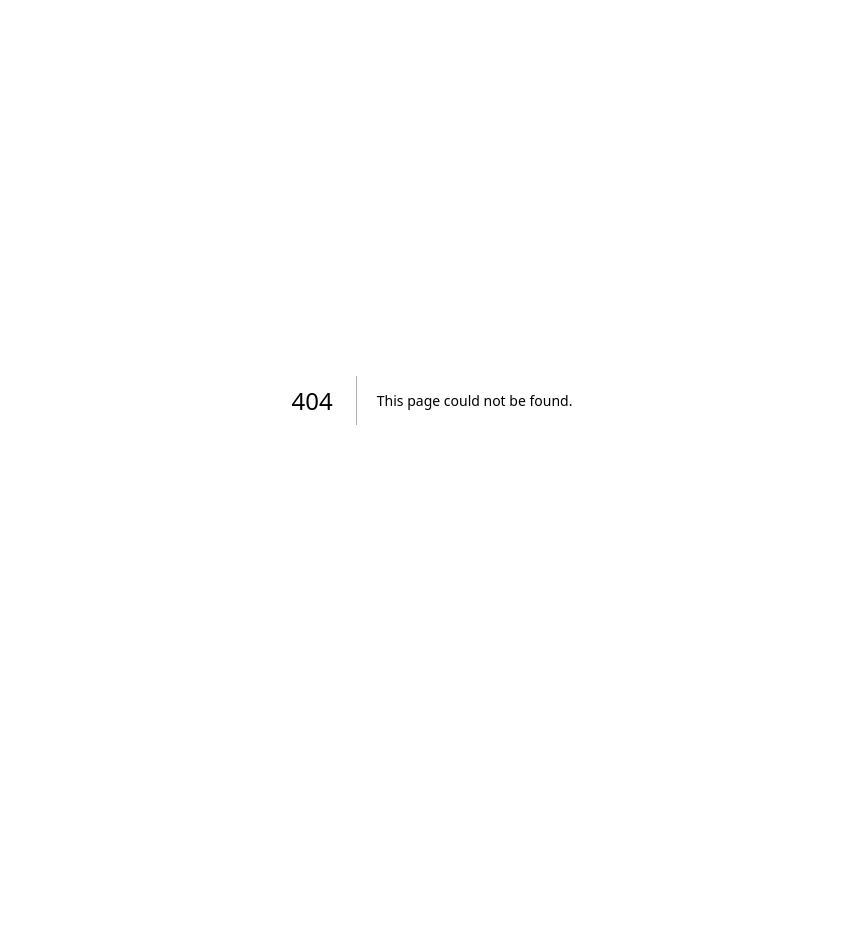
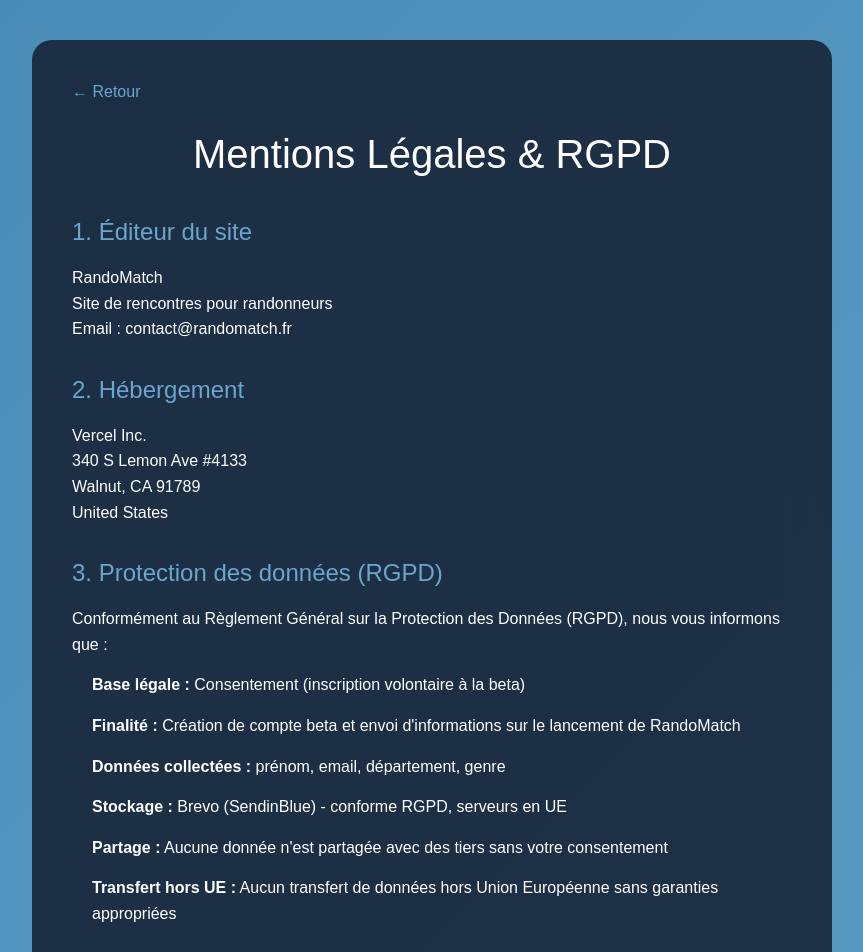
Before and after one commit to IKGBfr/randomatch, a Next.js app: page /legal in a window 1280 px wide. Before the commit this address had no page. Shown: the top 952 px of the page, without its empty margins (208-1071 px from the left). Before the commit the page ends 800 px from the top, so only its background shows below. Built offline with nearby package versions, Linux system fonts and the light colour scheme.

Commit message:
Update 1

```diff
--- a/src/app/beta/page.tsx
+++ b/src/app/beta/page.tsx
@@ -2,6 +2,7 @@
 import { useState, useEffect } from 'react';
 import Head from 'next/head';
 import styled from '@emotion/styled';
+import Link from 'next/link';
 
 const Container = styled.div`
   min-height: 100vh;
@@ -96,11 +97,13 @@
 `;
 
 const CounterBadge = styled.div`
-  background: linear-gradient(135deg, #4a7044, #6b8e23);
+  background: #6b8e23;
+  background-image: linear-gradient(135deg, #4a7044, #6b8e23);
   padding: 15px;
   border-radius: 12px;
   margin-bottom: 25px;
   box-shadow: 0 6px 20px rgba(75, 112, 68, 0.4);
+  -webkit-appearance: none;
 `;
 
 const CounterNumber = styled.div`
@@ -232,7 +235,8 @@
 
 const SubmitButton = styled.button`
   width: 100%;
-  background: linear-gradient(135deg, #4a7044, #6b8e23);
+  background: #6b8e23;
+  background-image: linear-gradient(135deg, #4a7044, #6b8e23);
   color: white;
   padding: 15px 30px;
   border: none;
@@ -246,6 +250,9 @@
   box-shadow: 0 4px 15px rgba(75, 112, 68, 0.4);
   position: relative;
   overflow: hidden;
+  -webkit-appearance: none;
+  -moz-appearance: none;
+  appearance: none;
 
   &::before {
     content: '💕';
@@ -258,7 +265,8 @@
   }
 
   &:hover {
-    background: linear-gradient(135deg, #355e38, #4a7044);
+    background: #4a7044;
+    background-image: linear-gradient(135deg, #355e38, #4a7044);
     transform: translateY(-2px);
     box-shadow: 0 6px 20px rgba(75, 112, 68, 0.6);
 
@@ -480,8 +488,7 @@
       } else {
         setError(result.error || 'Une erreur est survenue');
       }
-    } catch (error: unknown) {
-      console.error('Erreur:', error);
+    } catch (err) {
       setError('Erreur de connexion. Réessaye.');
     } finally {
       setIsSubmitting(false);
@@ -502,17 +509,17 @@
       <Container>
         <ContentCard>
           <Title>🥾 RandoMatch 💕</Title>
-          <Subtitle>Trouve ton partenaire de randonnée idéal</Subtitle>
+          <Subtitle>L&apos;app arrive bientôt ! Sois parmi les premiers avertis</Subtitle>
 
           {!success ? (
             <>
-              <CounterBadge>
+                <CounterBadge>
                 <CounterNumber>{counter}</CounterNumber>
-                <CounterText>randonneurs inscrits</CounterText>
+                <CounterText>futurs randonneurs intéressés</CounterText>
               </CounterBadge>
 
               <PromoTag>
-                🎁 Les 100 premiers = ACCÈS GRATUIT À VIE !
+                🎁 Les 100 premiers = ACCÈS PRIORITAIRE + GRATUIT !
               </PromoTag>
 
               {error && <ErrorMessage>{error}</ErrorMessage>}
@@ -589,19 +596,22 @@
                 </FormGroup>
 
                 <SubmitButton type="submit" disabled={isSubmitting}>
-                  {isSubmitting ? 'Inscription en cours...' : 'Rejoindre la communauté'}
+                  {isSubmitting ? 'Inscription en cours...' : 'Me prévenir du lancement'}
                 </SubmitButton>
               </form>
             </>
           ) : (
             <SuccessMessage>
-              <h2>🎉 Bienvenue dans RandoMatch !</h2>
-              <p>Vérifie ta boîte mail pour confirmer ton inscription.</p>
+              <h2>🎉 Parfait, tu es sur la liste !</h2>
+              <p>On te préviendra dès que RandoMatch sera disponible.</p>
+              <p style={{ fontSize: '0.9rem', marginTop: '10px', opacity: 0.9 }}>
+                Lancement prévu : Début 2025
+              </p>
             </SuccessMessage>
           )}
 
           <Disclaimer>
-            Données protégées selon RGPD. En t&apos;inscrivant, tu acceptes nos conditions.
+            Données protégées selon RGPD. En t&apos;inscrivant, tu acceptes nos <Link href="/legal" style={{ color: '#6ba6cd', textDecoration: 'underline' }}>conditions</Link>.
           </Disclaimer>
         </ContentCard>
       </Container>
--- /dev/null
+++ b/src/app/legal/page.tsx
@@ -0,0 +1,168 @@
+'use client';
+import styled from '@emotion/styled';
+import Link from 'next/link';
+
+const Container = styled.div`
+  min-height: 100vh;
+  background: linear-gradient(135deg, #1a3a52 0%, #2d5f7f 25%, #4a8fb9 50%, #6ba6cd 75%, #8fc4e0 100%);
+  background-size: 400% 400%;
+  animation: gradientShift 20s ease infinite;
+  color: white;
+  padding: 40px 20px;
+
+  @keyframes gradientShift {
+    0% { background-position: 0% 50%; }
+    50% { background-position: 100% 50%; }
+    100% { background-position: 0% 50%; }
+  }
+`;
+
+const Content = styled.div`
+  max-width: 800px;
+  margin: 0 auto;
+  background: rgba(20, 30, 48, 0.85);
+  backdrop-filter: blur(20px);
+  padding: 40px;
+  border-radius: 20px;
+
+  h1 {
+    font-size: 2.5rem;
+    margin-bottom: 30px;
+    text-align: center;
+  }
+
+  h2 {
+    font-size: 1.5rem;
+    margin: 30px 0 15px;
+    color: #6ba6cd;
+  }
+
+  p, li {
+    line-height: 1.6;
+    margin-bottom: 15px;
+  }
+
+  ul {
+    padding-left: 20px;
+  }
+
+  @media (max-width: 768px) {
+    padding: 20px;
+
+    h1 {
+      font-size: 2rem;
+    }
+  }
+`;
+
+const BackLink = styled(Link)`
+  display: inline-block;
+  margin-bottom: 20px;
+  color: #6ba6cd;
+  text-decoration: none;
+
+  &:hover {
+    text-decoration: underline;
+  }
+`;
+
+export default function LegalPage() {
+  return (
+    <Container>
+      <Content>
+        <BackLink href="/">← Retour</BackLink>
+
+        <h1>Mentions Légales & RGPD</h1>
+
+        <h2>1. Éditeur du site</h2>
+        <p>
+          RandoMatch<br/>
+          Site de rencontres pour randonneurs<br/>
+
+          Email : <span style={{ unicodeBidi: 'bidi-override', direction: 'rtl' }}>rf.hctamodnar@tcatnoc</span>
+        </p>
+
+        <h2>2. Hébergement</h2>
+        <p>
+          Vercel Inc.<br/>
+          340 S Lemon Ave #4133<br/>
+          Walnut, CA 91789<br/>
+          United States
+        </p>
+
+        <h2>3. Protection des données (RGPD)</h2>
+        <p>
+          Conformément au Règlement Général sur la Protection des Données (RGPD), nous vous informons que :
+        </p>
+        <ul>
+          <li><strong>Base légale :</strong> Consentement (inscription volontaire à la beta)</li>
+          <li><strong>Finalité :</strong> Création de compte beta et envoi d&apos;informations sur le lancement de RandoMatch</li>
+          <li><strong>Données collectées :</strong> prénom, email, département, genre</li>
+          <li><strong>Stockage :</strong> Brevo (SendinBlue) - conforme RGPD, serveurs en UE</li>
+          <li><strong>Partage :</strong> Aucune donnée n&apos;est partagée avec des tiers sans votre consentement</li>
+          <li><strong>Transfert hors UE :</strong> Aucun transfert de données hors Union Européenne sans garanties appropriées</li>
+        </ul>
+
+        <h2>4. Cookies</h2>
+        <p>
+          Notre site utilise uniquement des cookies techniques nécessaires au fonctionnement du site.
+          Aucun cookie publicitaire, de tracking ou analytique n&apos;est utilisé.
+        </p>
+
+        <h2>5. Vos droits</h2>
+        <p>Conformément au RGPD, vous disposez des droits suivants :</p>
+        <ul>
+          <li><strong>Droit d&apos;accès :</strong> Obtenir une copie de vos données personnelles</li>
+          <li><strong>Droit de rectification :</strong> Corriger vos informations</li>
+          <li><strong>Droit à l&apos;effacement :</strong> Supprimer votre compte et vos données</li>
+          <li><strong>Droit d&apos;opposition :</strong> Vous opposer au traitement de vos données</li>
+          <li><strong>Droit à la portabilité :</strong> Récupérer vos données dans un format structuré</li>
+          <li><strong>Droit de retirer votre consentement :</strong> À tout moment via le lien de désinscription</li>
+        </ul>
+        <p>
+          Pour exercer ces droits, contactez-nous à : contact@randomatch.fr
+        </p>
+        <p>
+          <strong>Réclamation :</strong> Vous pouvez introduire une réclamation auprès de la CNIL
+          (Commission Nationale de l&apos;Informatique et des Libertés) - www.cnil.fr
+        </p>
+
+        <h2>6. Durée de conservation</h2>
+        <p>
+          <strong>Phase beta :</strong> Vos données sont conservées jusqu&apos;au lancement officiel de l&apos;application<br/>
+          <strong>Après lancement :</strong> Conservation pendant la durée de votre inscription active<br/>
+          <strong>Suppression :</strong> 3 ans après votre dernière connexion ou immédiatement sur demande
+        </p>
+
+        <h2>7. Sécurité</h2>
+        <p>
+          Nous mettons en œuvre les mesures de sécurité suivantes :
+        </p>
+        <ul>
+          <li>Chiffrement SSL/TLS pour toutes les transmissions</li>
+          <li>Stockage sécurisé via Brevo (certifié ISO 27001)</li>
+          <li>Accès limité aux données personnelles</li>
+          <li>Pas de stockage de données sensibles sur nos serveurs</li>
+        </ul>
+
+        <h2>8. Contact DPO</h2>
+        <p>
+          Pour toute question concernant vos données personnelles ou l&apos;exercice de vos droits :<br/>
+          Email : contact@randomatch.fr<br/>
+          Délai de réponse : 30 jours maximum
+        </p>
+
+        <h2>9. Modification de la politique</h2>
+        <p>
+          Nous nous réservons le droit de modifier cette politique de confidentialité.
+          Toute modification sera notifiée par email aux utilisateurs inscrits.
+        </p>
+
+        <p style={{ marginTop: '40px', fontSize: '0.9rem', opacity: 0.8 }}>
+          Dernière mise à jour : Septembre 2024<br/>
+          Version : 1.0 (Beta)
+        </p>
+      </Content>
+    </Container>
+  );
+}
```
